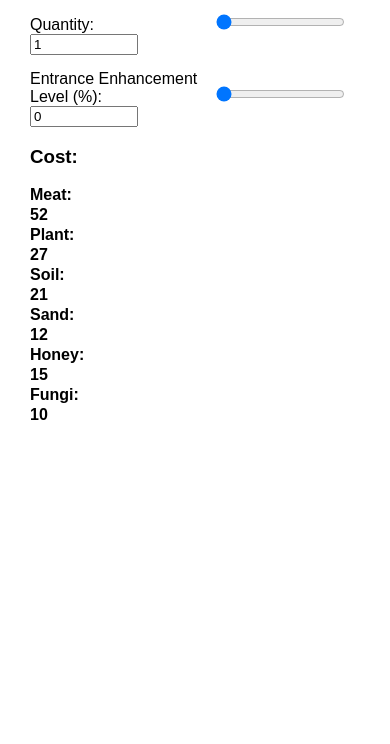
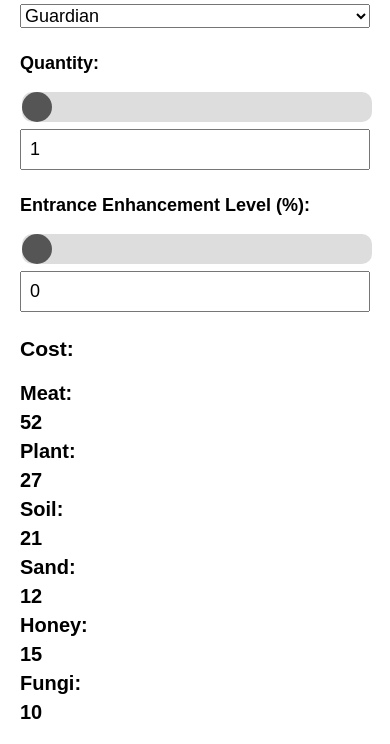
Before and after one commit to CatCat2914/ants-healing-calculator, a plain HTML site: page index.html in a window 390 px wide. Shown: the part 100-844 px from the top of the page. Drawn offline with Linux system fonts and the light colour scheme.

Commit message:
mobile adjustments

```diff
--- a/index.html
+++ b/index.html
@@ -2,21 +2,56 @@
 <html lang="en">
 <head>
 <meta charset="UTF-8">
-<title>Ant Cost Calculator V1.0</title>
+<title>Ant Cost Calculator</title>
+<meta name="viewport" content="width=device-width, initial-scale=1.0">
 <style>
-    body { font-family: sans-serif; margin: 30px; }
-    .row { margin-bottom: 15px; }
-    label { display: inline-block; width: 180px; }
-    input[type=number] { width: 100px; }
-    .output span { display: block; font-weight: bold; margin: 2px 0; }
+    body {
+        font-family: sans-serif;
+        margin: 20px;
+        font-size: 18px;
+    }
+    h2 { font-size: 28px; margin-bottom: 20px; }
+    .row { margin-bottom: 25px; display: flex; flex-direction: column; }
+    label { margin-bottom: 8px; font-weight: bold; }
+    select, input[type=number], input[type=range] {
+        font-size: 18px;
+    }
+    input[type=number] {
+        width: 100%;
+        padding: 8px;
+        margin-top: 5px;
+        box-sizing: border-box;
+    }
+    input[type=range] {
+        width: 100%;
+        margin-top: 10px;
+        height: 30px; /* taller slider for touch */
+        -webkit-appearance: none;
+        background: #ddd;
+        border-radius: 10px;
+    }
+    input[type=range]::-webkit-slider-thumb {
+        -webkit-appearance: none;
+        width: 30px;
+        height: 30px;
+        background: #555;
+        border-radius: 50%;
+        cursor: pointer;
+    }
+    .output span {
+        display: block;
+        font-weight: bold;
+        font-size: 20px;
+        margin: 6px 0;
+    }
 </style>
 </head>
 <body>
 
-<h2>Ant Cost Calculator V1.0</h2>
+<h2>Ant Cost Calculator</h2>
 
 <div class="row">
-    <label>Ant Type:</label>
+    <label for="antType">Ant Type:</label>
     <select id="antType">
         <option>Guardian</option>
         <option>Shooter</option>
@@ -96,12 +131,9 @@
 const entranceInput = document.getElementById('entranceInput');
 
 // ---------- Event listeners ----------
-
-// Quantity sync
 qtySlider.addEventListener('input', () => { qtyInput.value = qtySlider.value; update(); });
 qtyInput.addEventListener('input', () => { qtySlider.value = qtyInput.value; update(); });
 
-// Entrance sync
 entranceSlider.addEventListener('input', () => { entranceInput.value = entranceSlider.value; update(); });
 entranceInput.addEventListener('input', () => {
     let val = Number(entranceInput.value);
@@ -112,7 +144,6 @@
     update();
 });
 
-// Ant type change
 document.getElementById('antType').addEventListener('change', update);
 
 // Initial update
```
